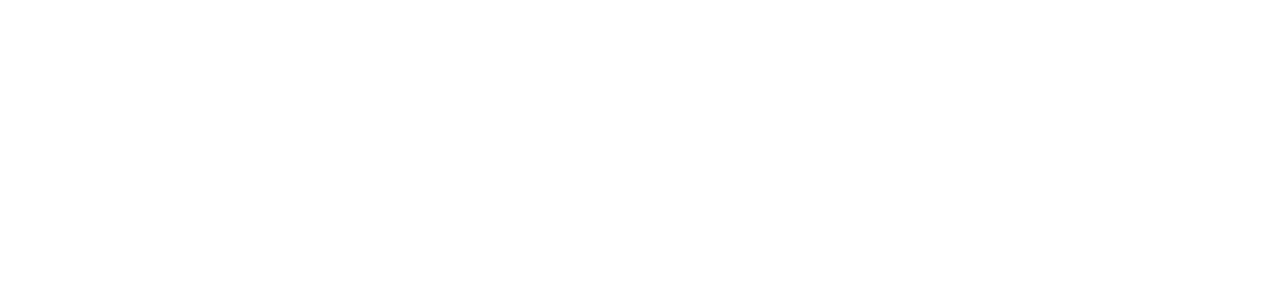
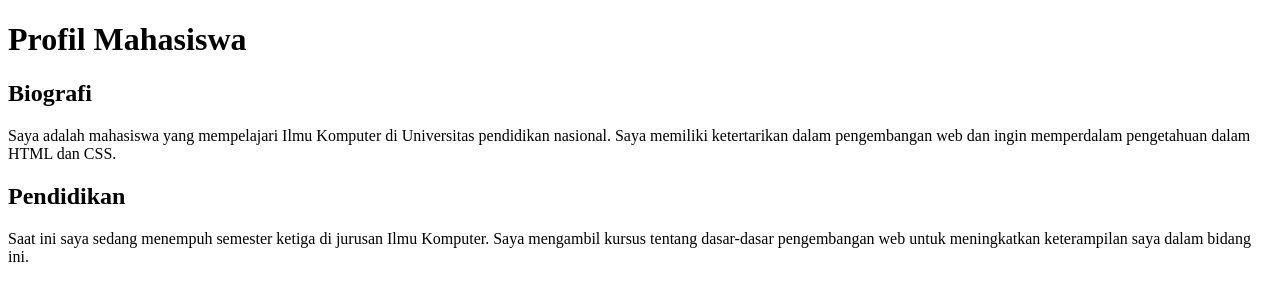
Before and after one commit to sirioes/praktikum_html, a plain HTML site: page index.html in a window 1280 px wide. Drawn offline with Linux system fonts and the light colour scheme.

Commit message:
tag judul dan paragraf

```diff
--- a/index.html
+++ b/index.html
@@ -10,6 +10,21 @@
 
 <body>
     <!-- Konten halaman web akan ditulis di sini -->
+
+    <!-- Judul Halaman atau Bagian -->
+    <h1>Profil Mahasiswa</h1>
+
+    <!-- Subjudul untuk Bagian Biografi -->
+    <h2>Biografi</h2>
+    <!-- Paragraf Biografi -->
+    <p>Saya adalah mahasiswa yang mempelajari Ilmu Komputer di Universitas pendidikan nasional. Saya memiliki
+        ketertarikan dalam pengembangan web dan ingin memperdalam pengetahuan dalam HTML dan CSS.</p>
+
+    <!-- Subjudul untuk Pendidikan -->
+    <h2>Pendidikan</h2>
+    <!-- Paragraf Pendidikan -->
+    <p>Saat ini saya sedang menempuh semester ketiga di jurusan Ilmu Komputer. Saya mengambil kursus tentang dasar-dasar
+        pengembangan web untuk meningkatkan keterampilan saya dalam bidang ini.</p>
 </body>
 
 </html>
```
